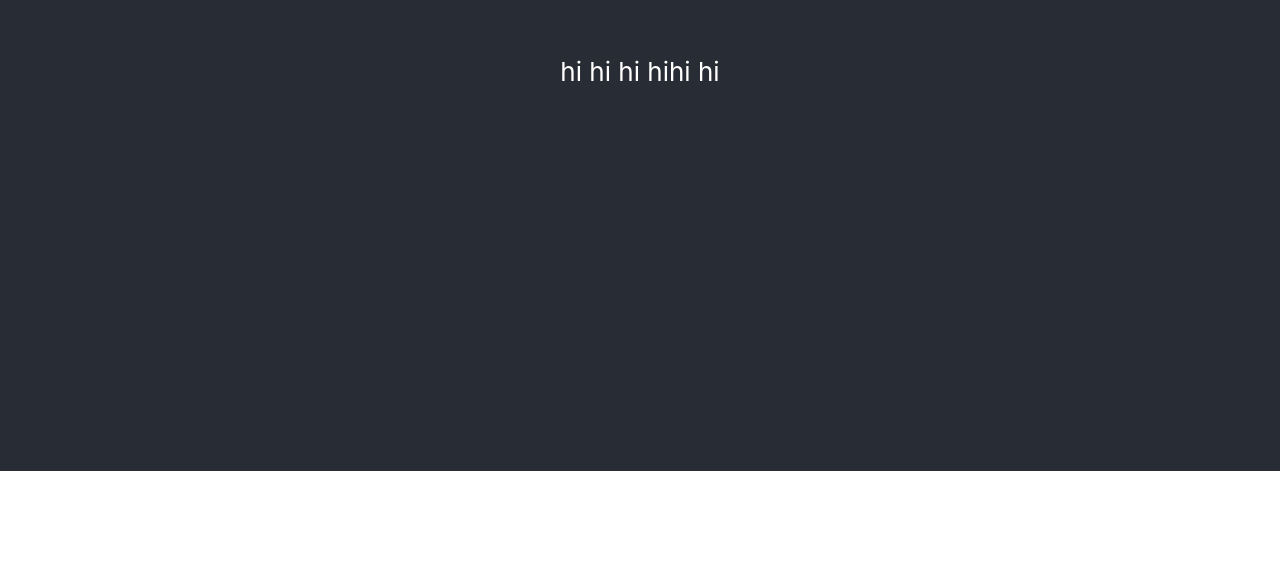
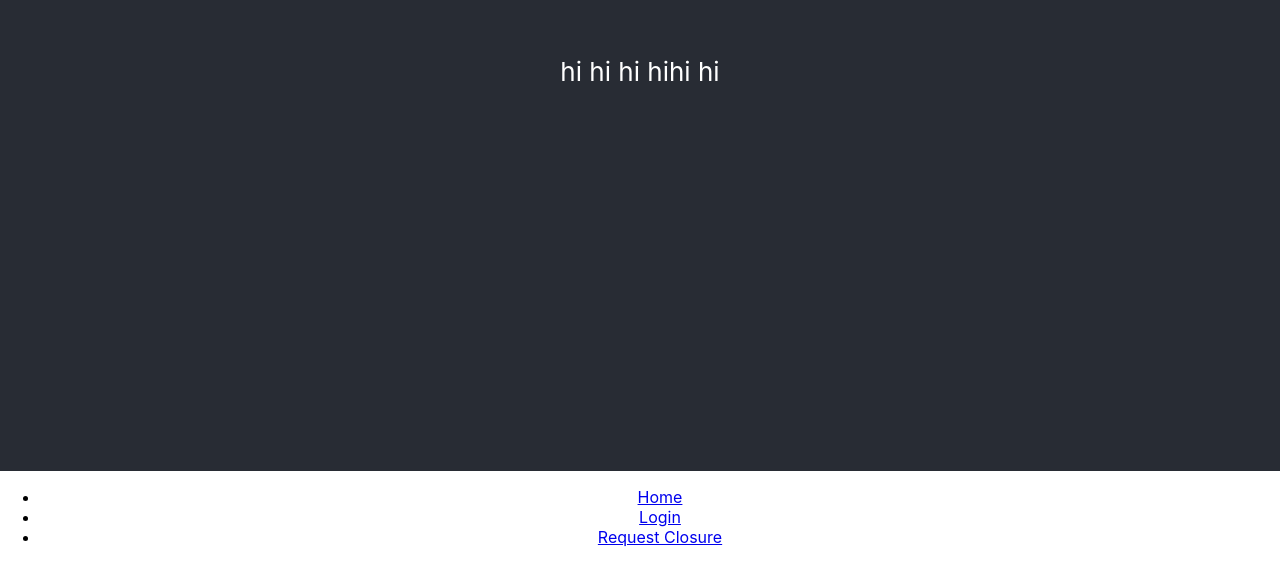
Before and after one commit to blackmacaroon/diaopsclosecall, a React (Create React App) app: page / in a window 1280 px wide. Shown: the part 329-892 px from the top of the page. Before the commit the page ends 800 px from the top, so only its background shows below. Built offline with nearby package versions, Linux system fonts and the light colour scheme.

Commit message:
wired router, file scaffold for 3 main pages

```diff
--- a/src/App.js
+++ b/src/App.js
@@ -1,15 +1,42 @@
 import React from 'react';
+import {
+  BrowserRouter as Router,
+  Switch,
+  Route,
+  Link
+} from "react-router-dom";
 import './App.css';
 
 function App() {
   return (
+    <Router>
       <div className="App">
         <header className="App-header">
          <p>hi hi hi hihi hi </p>
         </header>
         <section>
+          <ul>
+            <li>
+              <Link to="/">Home</Link>
+            </li>
+            <li>
+              <Link to="/admin">Login</Link>
+            </li>
+            <li>
+              <Link to="/request">Request Closure</Link>
+            </li>
+          </ul>
+          <Switch>
+            <Route exact path="/">
+            </Route>
+            <Route path="/admin">
+            </Route>
+            <Route path="/request">
+            </Route>
+          </Switch>
         </section>
       </div>
+    </Router>
   );
 }
 
--- /dev/null
+++ b/src/components/admin.js
@@ -0,0 +1 @@
+import React from "react";
--- /dev/null
+++ b/src/components/form.js
@@ -0,0 +1 @@
+import React from "react";
--- /dev/null
+++ b/src/components/home.js
@@ -0,0 +1 @@
+import React from "react";
```
Lines whose indentation alone changed are shown as unchanged.
